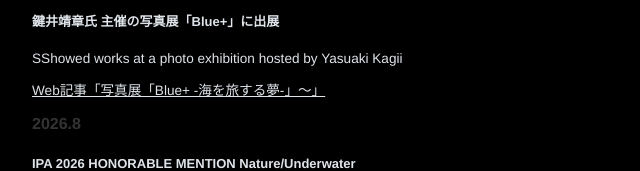
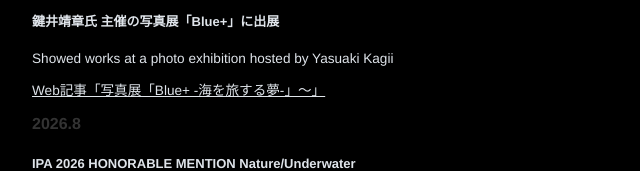
Before and after one commit to kazumatsubota/official-site, a plain HTML site: page index.html in a window 1280 px wide. Shown: the part 1856-2027 px from the top of the page, 108-748 px from the left. Drawn offline with Linux system fonts and the light colour scheme.

Commit message:
11/11 Carrer修正３

```diff
--- a/index.html
+++ b/index.html
@@ -96,7 +96,7 @@
     <div class="career-date">2026.7</div>
     <div class="career-content">
         <p class="Career-p1">鍵井靖章氏 主催の写真展「Blue+」に出展</p>
-        <p class="Career-p2">SShowed works at a photo exhibition hosted by Yasuaki Kagii</p>
+        <p class="Career-p2">Showed works at a photo exhibition hosted by Yasuaki Kagii</p>
         <a class="Career-p2" href="https://marinediving.com/topics/35411.html" target="_blank">Web記事「写真展「Blue+ -海を旅する夢-」〜」</a>
     </div>
 </div>
```
